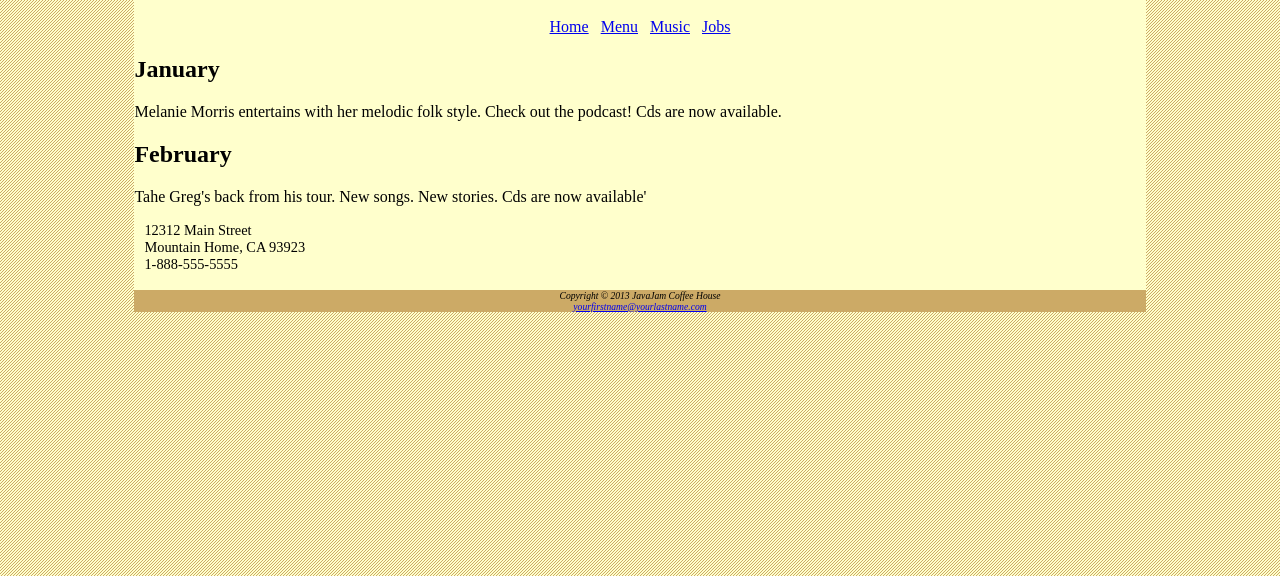
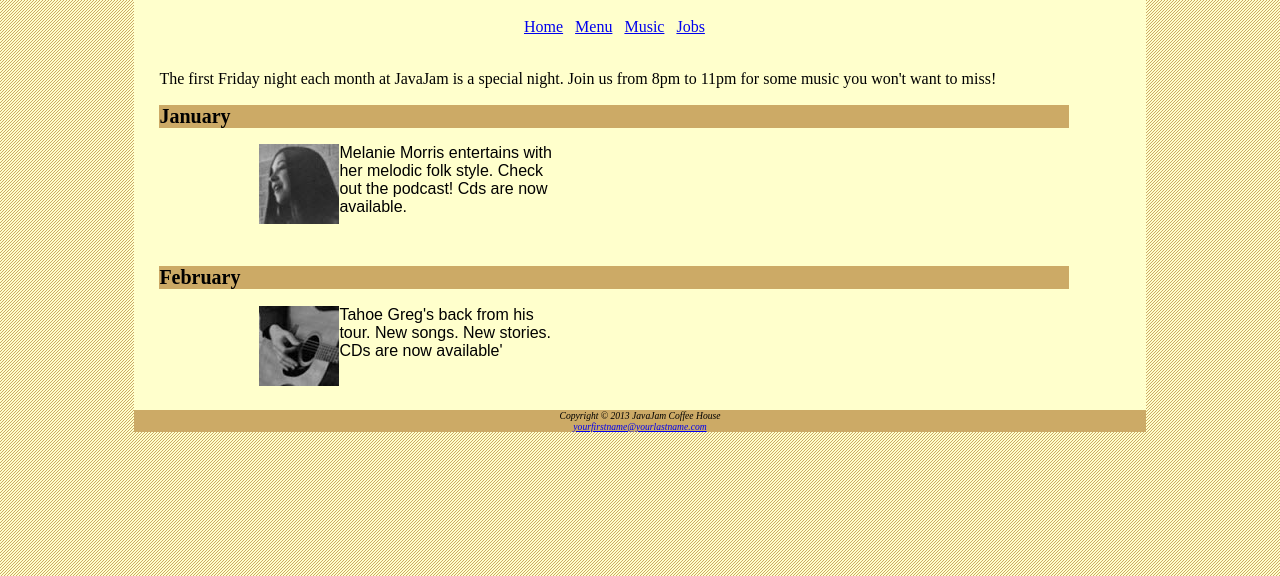
Before and after one commit to florent417/4Sem_GUI, a plain HTML site: page L16_Web_Grafics_And_Layout/L16_HTML_And_CSS/wwwroot/music.html in a window 1280 px wide. Shown: the part 224-800 px from the top of the page. Drawn offline with Linux system fonts and the light colour scheme.

Commit message:
Done with subE2, the text doesnt float correctly though

```diff
--- a/L16_Web_Grafics_And_Layout/L16_HTML_And_CSS/wwwroot/JavaJam.css
+++ b/L16_Web_Grafics_And_Layout/L16_HTML_And_CSS/wwwroot/JavaJam.css
@@ -26,11 +26,13 @@ body{
     text-align: center;
     background-color: #ccaa66;
     font-size: 0.6em;
+    clear: left;
 }
 
 #info {
     font-size: 0.9em;
     margin-left: 10px;
+    clear: left;
 }
 
 dl {
@@ -39,3 +41,27 @@ dl {
     margin-right: auto;
     margin-left: 10px;
 }
+
+#events {
+    position: relative;
+    left: 100px;
+    font-family: Arial, sans-serif;
+    width: 300px;
+    margin-bottom: 50px;
+}
+
+#eventSingers {
+    float: left;
+}
+
+#month {
+    clear: left;
+    background-color: #ccaa66;
+    font-size: 20px;
+}
+
+#content {
+    width: 90%;
+    margin-right: auto;
+    margin-left: 25px;
+}
--- a/L16_Web_Grafics_And_Layout/L16_HTML_And_CSS/wwwroot/music.html
+++ b/L16_Web_Grafics_And_Layout/L16_HTML_And_CSS/wwwroot/music.html
@@ -18,20 +18,25 @@
             &nbsp;
             <a href="#Jobs">Jobs</a>
         </div>
+        <p>
+            <br />The first Friday night each month at JavaJam is a special night.
+            Join us from 8pm to 11pm for some music you won't want to miss!
+        </p>
         <h2 id="month"> January </h2>
+        <div id="events">
+        <a id="eventSingers" href="Pictures/melanie.jpg"><img src="Pictures/melaniethumb.jpg" alt="melanie_singer" /></a>
             <p id="eventDiscription">
                 Melanie Morris entertains with her
                 melodic folk style. Check out the podcast! Cds are now available.
             </p>
+        </div>
         <h2 id="month"> February </h2>
+        <div id="events">
+        <a id="eventSingers" href="Pictures/greg.jpg"><img src="Pictures/gregthumb.jpg" alt="greg_singer" /></a>
             <p id="eventDiscription">
-            Tahe Greg's back from his tour. New songs. New stories.
-            Cds are now available'
+                Tahoe Greg's back from his tour. New songs. New stories.
+                CDs are now available'
             </p>
-        <div id='info'>
-            12312 Main Street <br />
-            Mountain Home, CA 93923<br />
-            1-888-555-5555<br><br />
         </div>
     </div>
 
```
Lines whose indentation alone changed are shown as unchanged.
